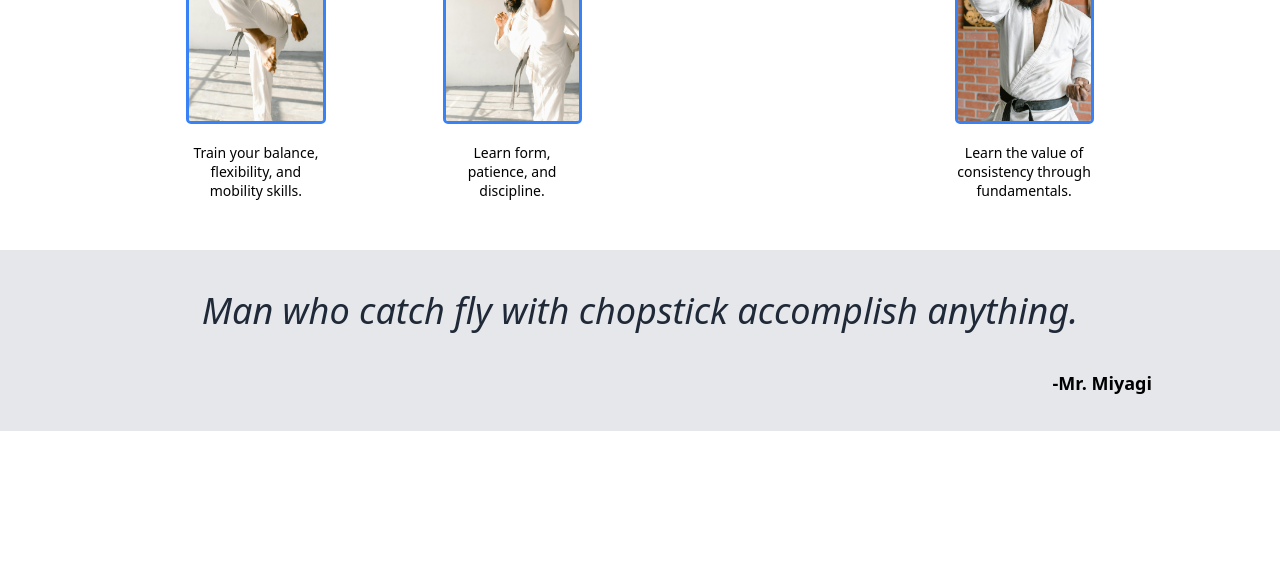
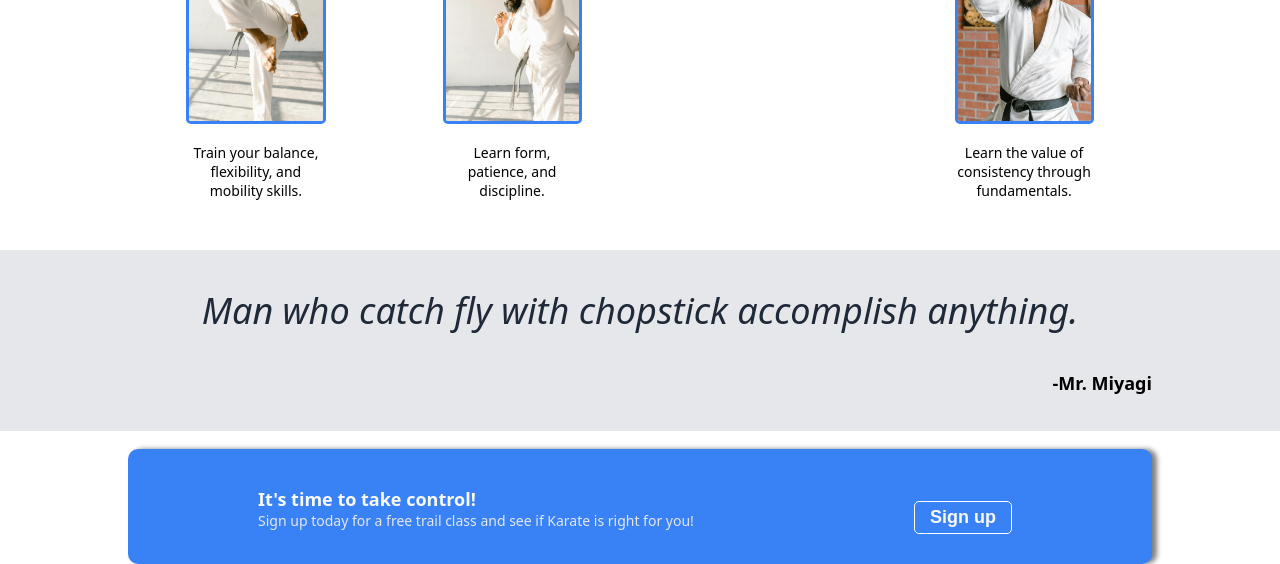
Before and after one commit to Arlots/landingPage3, a plain HTML site: page index.html in a window 1280 px wide. Shown: the part 683-1247 px from the top of the page. Before the commit the page ends 1132 px from the top, so only its background shows below. Drawn offline with Linux system fonts and the light colour scheme.

Commit message:
finished iteration 4, added and styled CTA

```diff
--- a/index.html
+++ b/index.html
@@ -65,5 +65,19 @@
             </div>
         </div>
 
+        <div class="bannerPanel">
+
+            <div class="banner">
+                <div class="bannerText">
+                    <p class="bannerText1">It's time to take control!</p>
+                    <p class="bannerText2">Sign up today for a free trail class and see if Karate is right for you!</p>
+                </div>
+                <div class="bannerButton">
+                    <button class="invertedButton">Sign up</button>
+                </div>
+
+            </div>
+        </div>
+
     </body>
 </html>
--- a/styles.css
+++ b/styles.css
@@ -128,3 +128,37 @@ button {
     font-weight: bold;
     padding-bottom: 36px;
 }
+
+.bannerPanel {
+    width: 80%;
+    margin: auto;
+}
+
+.banner {
+    display: flex;
+    justify-content: space-around;
+    background-color: #3882F6;
+    align-items: end;
+    padding: 20px;
+    border-radius: 10px;
+    box-shadow: 5px 0px 5px 0px gray;
+}
+
+.bannerText1 {
+    font-size: 18px;
+    font-weight: bolder;
+    margin-bottom: 0;
+    color: #F9FAF8;
+}
+
+.bannerText2 {
+    font-size: 14px;
+    margin-top: 0;
+    color: #E5E7EB
+}
+
+button.invertedButton {
+    font-size: 18px;
+    font-weight: bold;
+    border: 1px solid white;
+}
```
